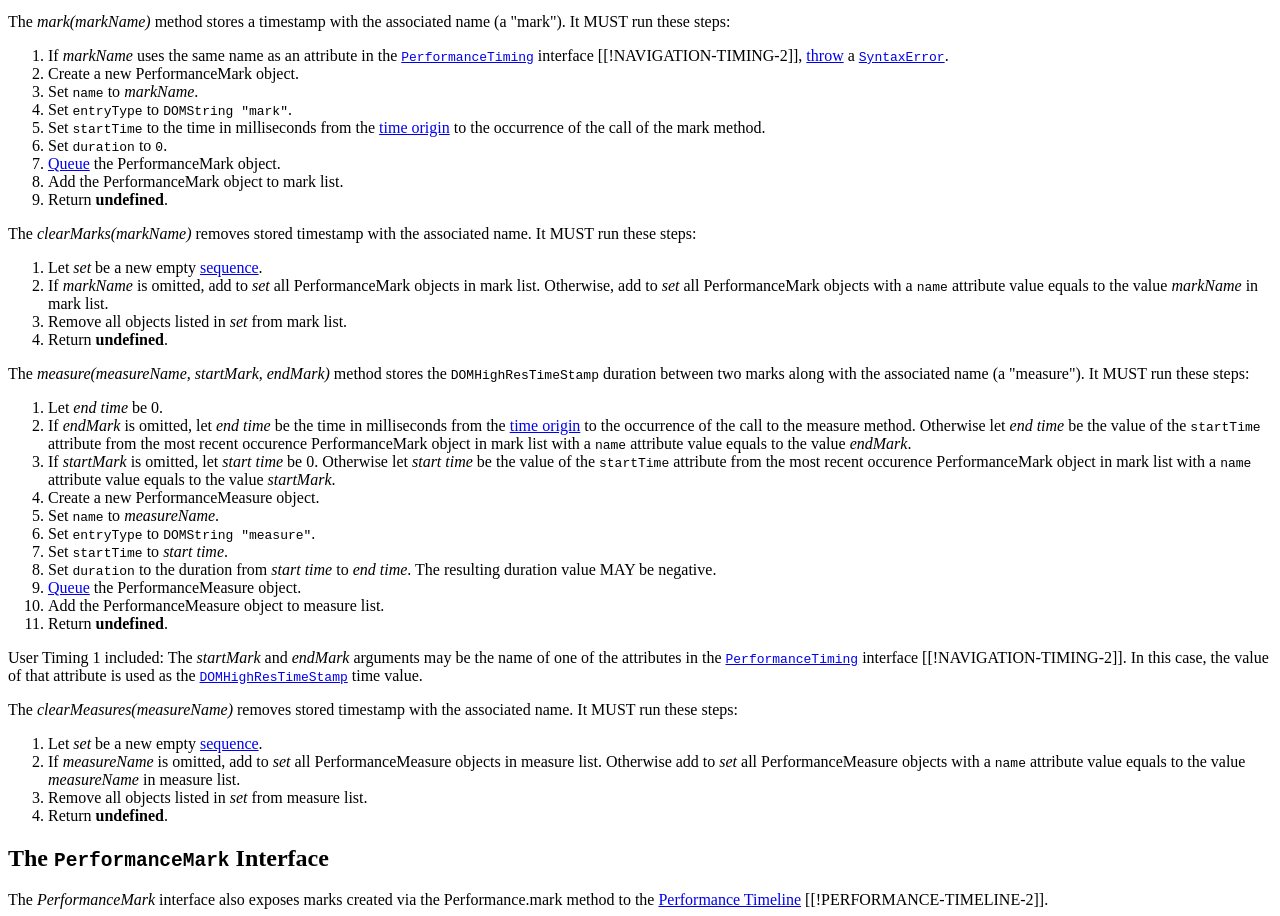
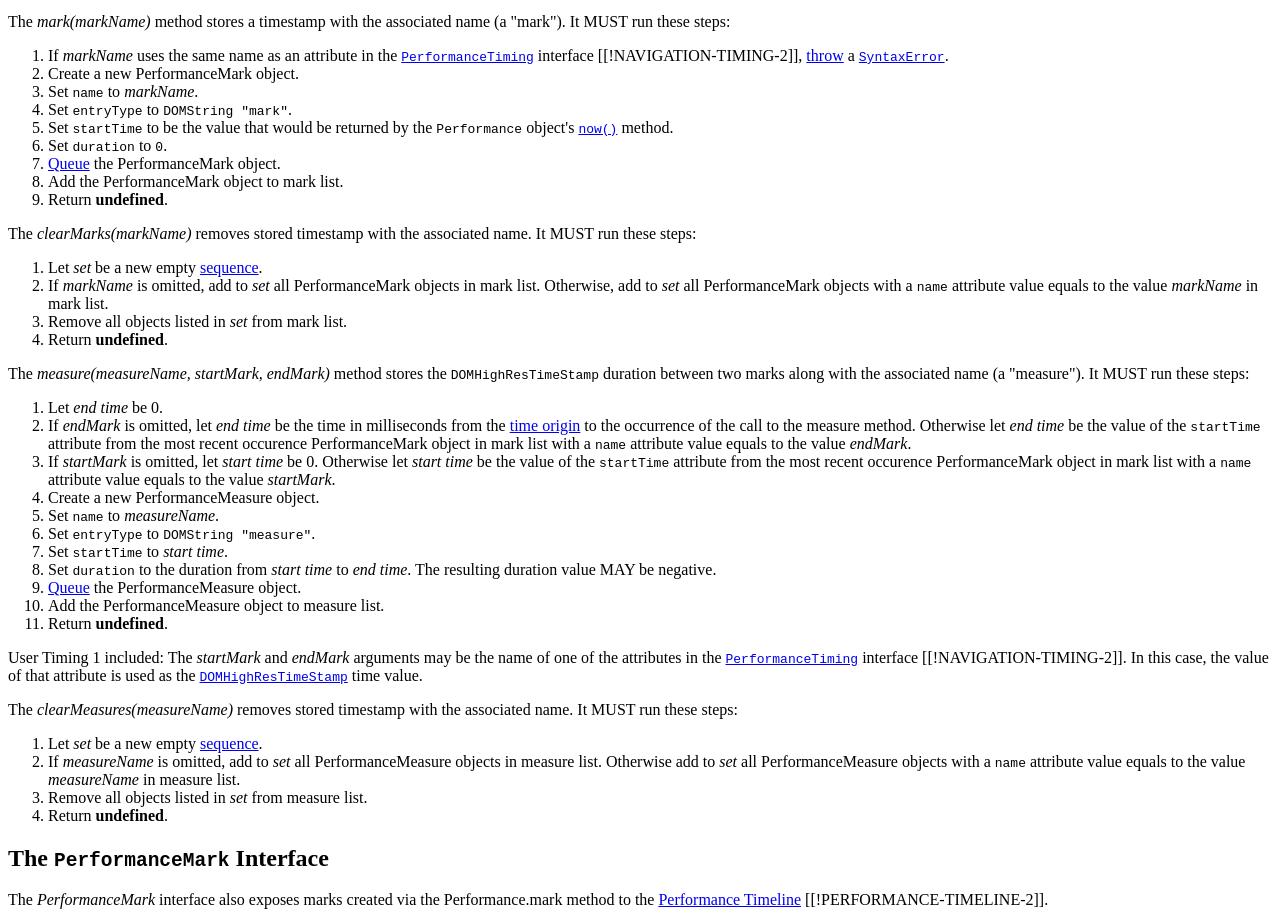
Before and after one commit to w3c/user-timing, a plain HTML site: page index.html in a window 1280 px wide. Shown: the part 1143-2059 px from the top of the page. Drawn offline with Linux system fonts and the light colour scheme.

Commit message:
Use Performance.now() instead

```diff
--- a/index.html
+++ b/index.html
@@ -171,7 +171,7 @@ partial interface Performance {
     <li>Create a new <a>PerformanceMark</a> object.</li>
     <li>Set <code>name</code> to <var>markName</var>.</var>
     <li>Set <code>entryType</code> to <code>DOMString "mark"</code>.
-    <li>Set <code>startTime</code> to the time in milliseconds from the <a href='http://w3c.github.io/hr-time/#time-origin'>time origin</a> to the occurrence of the call of the <a for='Performance'>mark</a> method.</li>
+    <li>Set <code>startTime</code> to be the value that would be returned by the <code>Performance</code> object's <a href="http://w3c.github.io/hr-time/#dom-performance-now"><code>now()</code></a> method.</li>
     <li>Set <code>duration</code> to <code>0</code>.</li>
     <li><a href="https://w3c.github.io/performance-timeline/#dfn-queue-a-performanceentry">Queue</a> the <a>PerformanceMark</a> object.</li>
     <li id='stored_mark'>Add the <a>PerformanceMark</a> object to <a>mark list</a>.</li>
```
